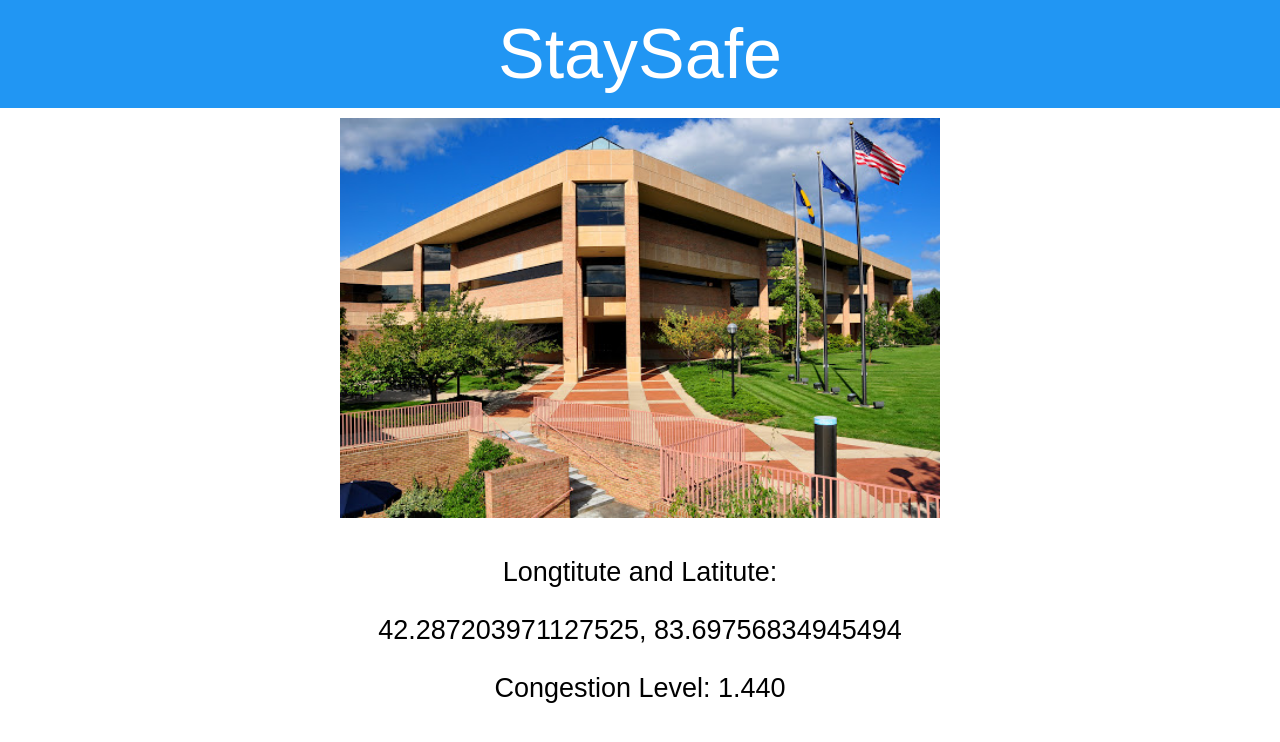
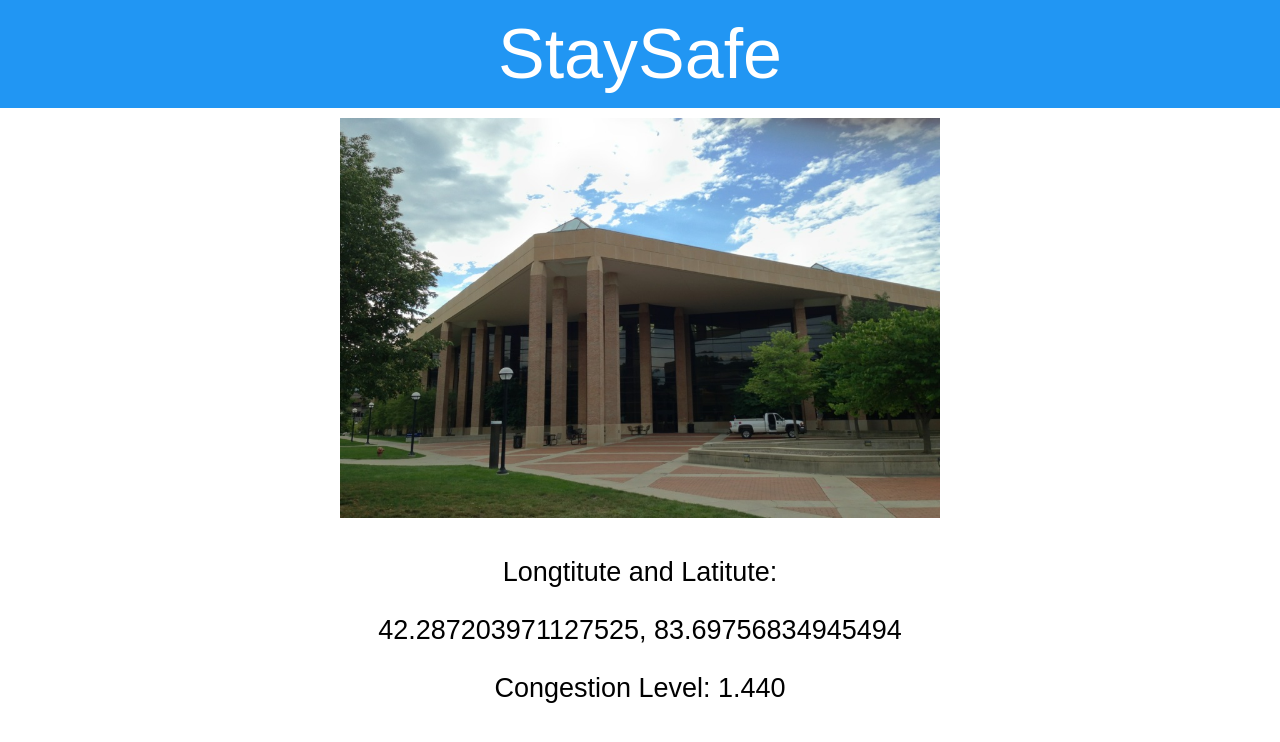
Before and after one commit to Zheng-Hu/staysafe, a Flask app: page /predict.html in a window 1280 px wide. Shown: the top 742 px of the page. Run offline with Flask 2, Linux system fonts and the light colour scheme.

Commit message:
Update predict.html

```diff
--- a/staysafe/templates/predict.html
+++ b/staysafe/templates/predict.html
@@ -1,8 +1,7 @@
 <!DOCTYPE html>
 <html>
 <head>
-  <link rel="stylesheet" href="css/predict.css">
-  <script type="text/javascript" src="javascript/duder.js"></script>
+  <link rel="stylesheet" href="{{ url_for('static', filename='css/predict.css')}}">
 </head>
 <body>
 
@@ -12,7 +11,7 @@
 
 
 <div style="padding-top:10px">
-<img src="images/duder.jpg" alt="Duderstadt Center (The Dude)", style="width:600px;height:400px;">
+<img src="{{url_for('static', filename='images/DuderLibrary.jpg')}}"alt="Duderstadt Center (The Dude)", style="width:600px;height:400px;">
 </div>
 <div style="font-size: 27px">
   <p>Longtitute and Latitute: </p>
```
